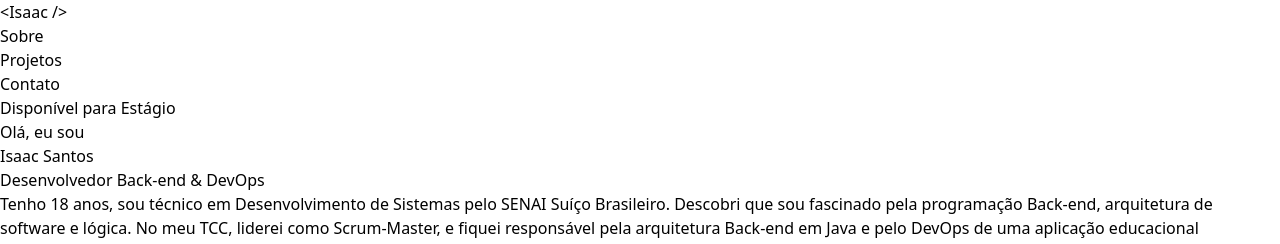
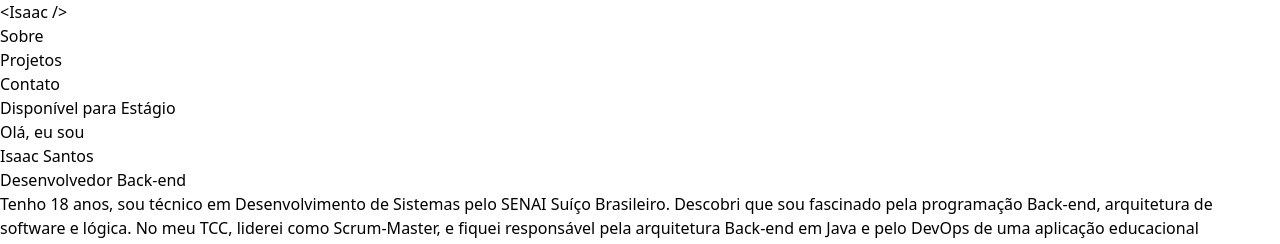
Before and after one commit to isaacdev07/portifolio-isaacdev07, a React (Vite) app: page / in a window 1280 px wide. Shown: the top 244 px of the page. Built offline with nearby package versions, Linux system fonts and the light colour scheme.

Commit message:
Feat: change about and remove DevOps

```diff
--- a/src/data/info.js
+++ b/src/data/info.js
@@ -1,6 +1,6 @@
 export const personalInfo = {
   name: "Isaac Santos de Sousa",
-  role: "Desenvolvedor Back-end & DevOps",
+  role: "Desenvolvedor Back-end",
   about: "Tenho 18 anos, sou técnico em Desenvolvimento de Sistemas pelo SENAI Suíço Brasileiro. Descobri que sou fascinado pela programação Back-end, arquitetura de software e lógica. No meu TCC, liderei como Scrum-Master, e fiquei responsável pela arquitetura Back-end em Java e pelo DevOps de uma aplicação educacional gamificada.",
   social: {
     github: "https://github.com/isaacdev07",
```
